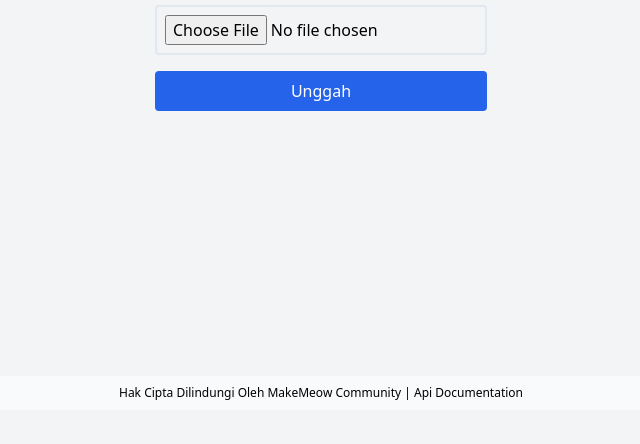
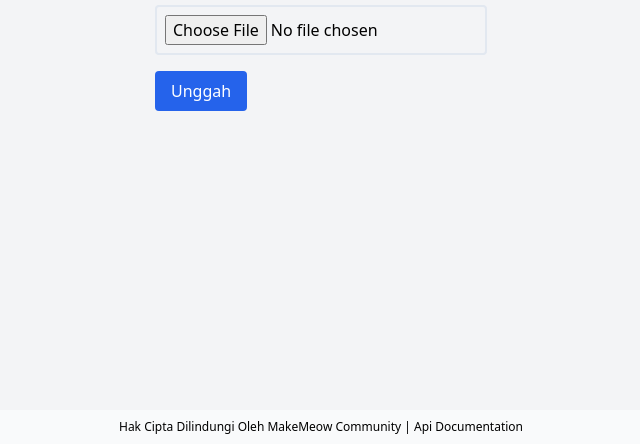
Before and after one commit to DawnDakotaBogisich/MeowFile, a website: page index.html in a window 1280 px wide. Shown: the part 390-834 px from the top of the page, without its empty margins (319-959 px from the left). Before the commit the page ends 800 px from the top, so only its background shows below. Drawn offline with nearby package versions, Linux system fonts and the light colour scheme; some packages are replaced by stand-ins of ours; a script that the page names is missing.

Commit message:
first commit

```diff
--- a/index.html
+++ b/index.html
@@ -11,7 +11,6 @@
       justify-content: center;
       align-items: center;
       height: 100vh;
-      padding: 0 1rem; /* Tambahkan padding pada container untuk ruang ekstra di sisi kanan dan kiri */
     }
     input[type="file"] {
       padding: 0.5rem;
@@ -25,7 +24,9 @@
       color: white;
       border-radius: 0.25rem;
       transition: background-color 0.3s ease;
-      width: 100%; /* Ubah lebar tombol menjadi 100% agar memenuhi kontainer */
+    }
+    button:hover {
+      background-color: #1d4ed8;
     }
     footer {
       background-color: #f9fafb;
@@ -34,9 +35,6 @@
       font-size: 12px;
       margin-top: auto;
       width: 100%;
-      position: fixed;
-      bottom: 0; /* Tempelkan footer ke bawah halaman */
-      left: 0;
     }
   </style>
 </head>
```
